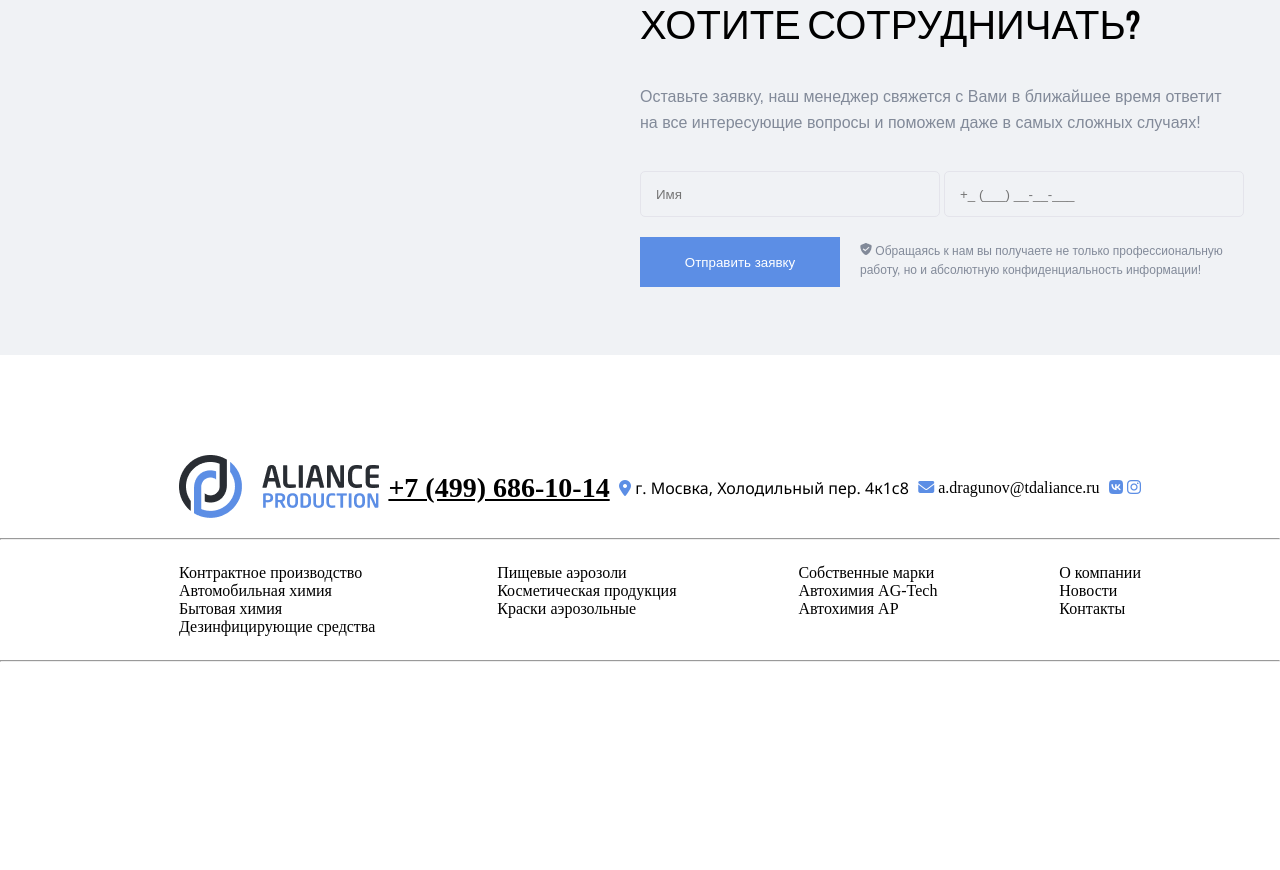
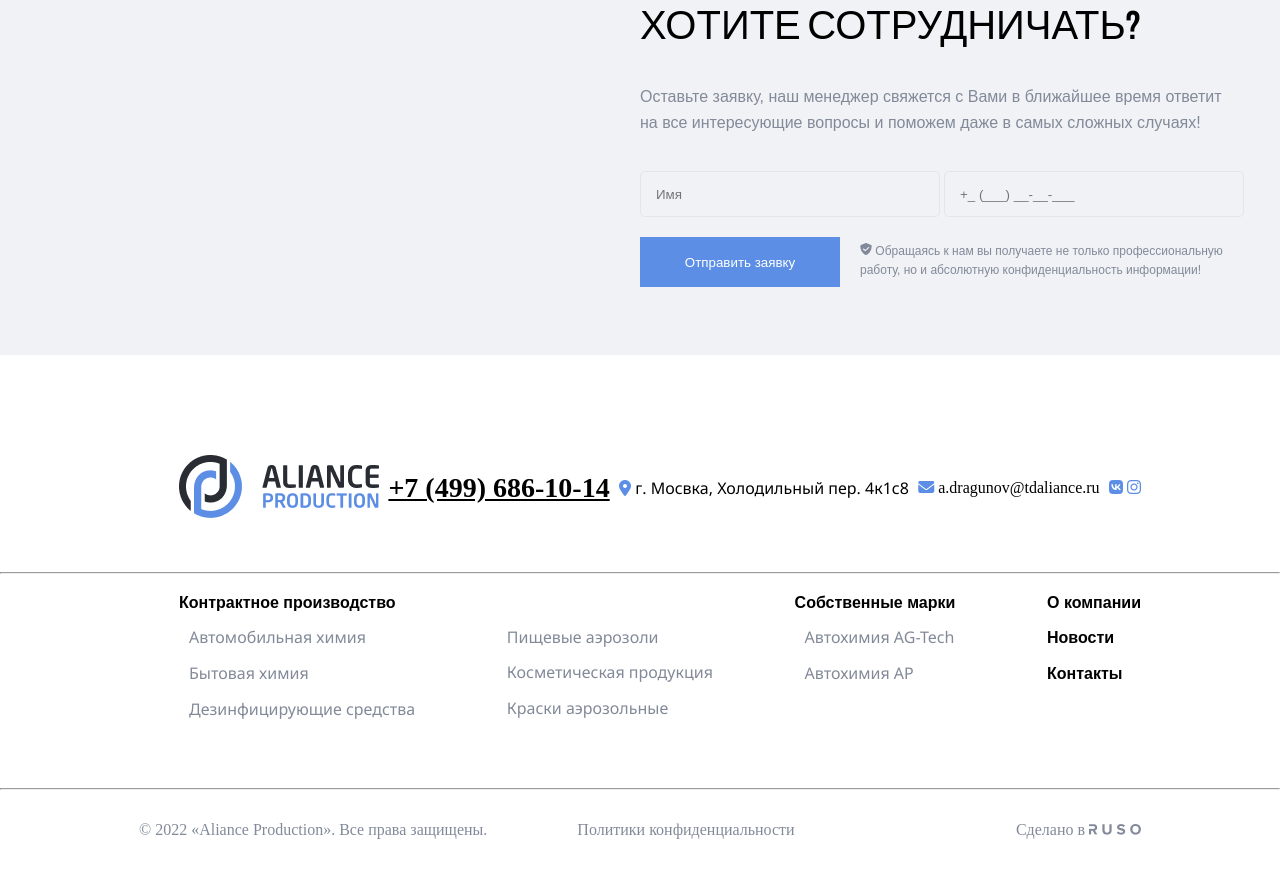
Before and after one commit to ilkinvest/chemical_production, a plain HTML site: page main_page.html in a window 1280 px wide. Shown: the part 5548-6418 px from the top of the page. Before the commit the page ends 6218 px from the top, so only its background shows below. Drawn offline with Linux system fonts and the light colour scheme.

Commit message:
finished home page

```diff
--- a/Scss/sass.scss
+++ b/Scss/sass.scss
@@ -778,6 +778,14 @@
     gap: 20px;
 }
 
+.footer{
+    margin-top: 100px;
+}
+
+.footer-hr{
+    margin: 50px 0 0 0;
+}
+
 .footer-ul{
     margin-top: 100px;
     display: flex;
@@ -812,3 +820,39 @@
     display: flex;
     justify-content: space-between;
 }
+
+.footer-main-list-item{
+    margin: 10px 0 0 10px;
+    color: rgba(130, 138, 153, 1);
+    font-family: Noto Sans;
+    font-weight: 400;
+    font-size: 16px;
+    line-height: 160%;
+    letter-spacing: 0%;
+}
+
+.footer-main-info2{
+    margin-top: 35px;
+}
+
+.footer-main-col1, .footer-main-col2{
+    font-family: $subtext-font, sans-serif;
+    font-size: 16px;
+    font-weight: 600;
+    letter-spacing: 0%;
+    line-height: 160%;
+    color: black;
+}
+
+.footer-last{
+    height: 80px;
+    display: flex;
+    justify-content: space-between;
+    color: rgba(130, 138, 153, 1);
+    align-items: center;
+}
+
+.footer-last-info{
+    gap: 90px;
+    display: flex;
+}
--- a/main_page.html
+++ b/main_page.html
@@ -338,8 +338,8 @@
                     <p class="footer-email-addres"><i class="fa-solid fa-envelope"></i> a.dragunov@tdaliance.ru</p>
                 </li>
                 <li class="footer-list-item">
-                    <i class="fa-brands fa-vk"></i>
-                    <i class="fa-brands fa-instagram"></i>
+                    <a href="https://vkontakte.ru"><i class="fa-brands fa-vk"></i></a>
+                    <a href="www.instagram.com"><i class="fa-brands fa-instagram"></i></a>
                 </li>
             </ul>
         </div>
@@ -348,13 +348,13 @@
             <div class="footer-main">
                 <div class="footer-main-info">
                     <ul class="footer-main-ul">
-                        <li class="footer-main-list-item"><span class="footer-main-col1">Контрактное производство</span></li>
+                        <li class="footer-main-list-item1"><span class="footer-main-col1">Контрактное производство</span></li>
                         <li class="footer-main-list-item">Автомобильная химия</li>
                         <li class="footer-main-list-item">Бытовая химия</li>
                         <li class="footer-main-list-item">Дезинфицирующие средства</li>
                     </ul>
                 </div>
-                <div class="footer-main-info">
+                <div class="footer-main-info2">
                     <ul class="footer-main-ul">
                         <li class="footer-main-list-item">Пищевые аэрозоли</li>
                         <li class="footer-main-list-item">Косметическая продукция</li>
@@ -363,27 +363,31 @@
                 </div>
                 <div class="footer-main-info">
                     <ul class="footer-main-ul">
-                        <li class="footer-main-list-item"><span class="footer-main-col2">Собственные марки</span></li>
+                        <li class="footer-main-list-item1"><span class="footer-main-col2">Собственные марки</span></li>
                         <li class="footer-main-list-item">Автохимия AG-Tech</li>
                         <li class="footer-main-list-item">Автохимия AP</li>
                     </ul>
                 </div>
                 <div class="footer-main-info">
                     <ul class="footer-main-ul">
-                        <li class="footer-main-list-item"><span class="footer-main-col2"><span class="footer-main-spans">О компании</span></span></li>
-                        <li class="footer-main-list-item"><span class="footer-main-spans">Новости</span></li>
-                        <li class="footer-main-list-item"><span class="footer-main-spans">Контакты</span></li>
+                        <li class="footer-main-list-item"><span class="footer-main-col2">О компании</span></li>
+                        <li class="footer-main-list-item"><span class="footer-main-col2">Новости</span></li>
+                        <li class="footer-main-list-item"><span class="footer-main-col2">Контакты</span></li>
                     </ul>
                 </div>
             </div>
         </div>
         <hr class="footer-hr">
-        <div class="footer-last">
-            <div class="footer-last-info">
-                <span class="footer-last-span1"></span>
-                <span class="footer-last-span2"></span>
+        <div class="container">
+            <div class="footer-last">
+                <div class="footer-last-info">
+                    <span class="footer-last-span1">© 2022 «Aliance Production». Все права защищены.</span>
+                    <span class="footer-last-span2">Политики конфиденциальности</span>
+                </div>
+                <div class="footer-last-logo">
+                    <span class="footer-logo-text">Сделано в <img src="./assets/logo-ruso.png" alt=""></span>
+                </div>
             </div>
-            <div class="footer-last-logo"></div>
         </div>
     </section>
 </body>
```
Also changed, not shown: Scss/sass.css, assets/logo-ruso.png (added), 1 other file.
